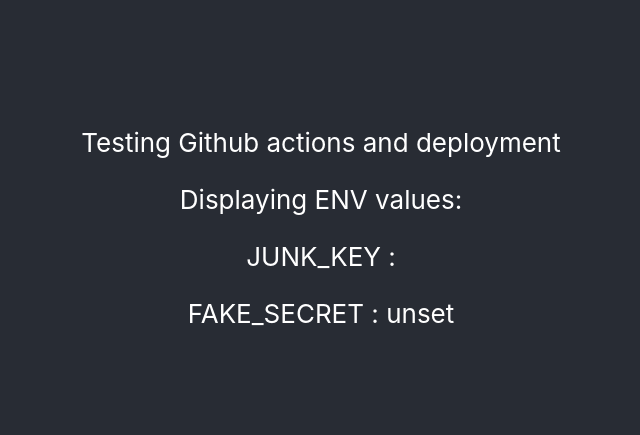
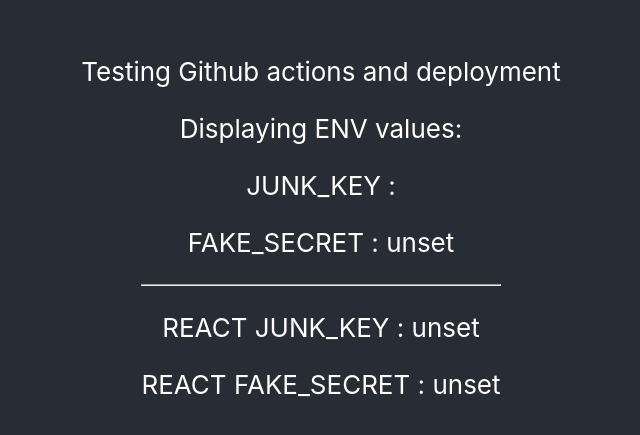
Before and after one commit to subhranshudas/test-gh, a React (Create React App) app: page / in a window 1280 px wide. Shown: the part 159-594 px from the top of the page, without its empty margins (319-959 px from the left). Built offline with nearby package versions, Linux system fonts and the light colour scheme; no server answers.

Commit message:
react env

```diff
--- a/src/App.js
+++ b/src/App.js
@@ -2,6 +2,10 @@
 import './App.css';
 
 function App() {
+
+  console.log("test--> ", process.env);
+  debugger;
+
   return (
     <div className="App">
       <header className="App-header">
@@ -11,6 +15,10 @@
           <p>Displaying ENV values: </p>
           <p>JUNK_KEY : {process.env.JUNK_KEY}</p>
           <p>FAKE_SECRET : {process.env.FAKE_SECRET}</p>
+          <hr />
+
+          <p>REACT JUNK_KEY : {process.env.REACT_APP_JUNK_KEY}</p>
+          <p>REACT FAKE_SECRET : {process.env.REACT_APP_FAKE_SECRET}</p>
         </div>
       </header>
     </div>
```
